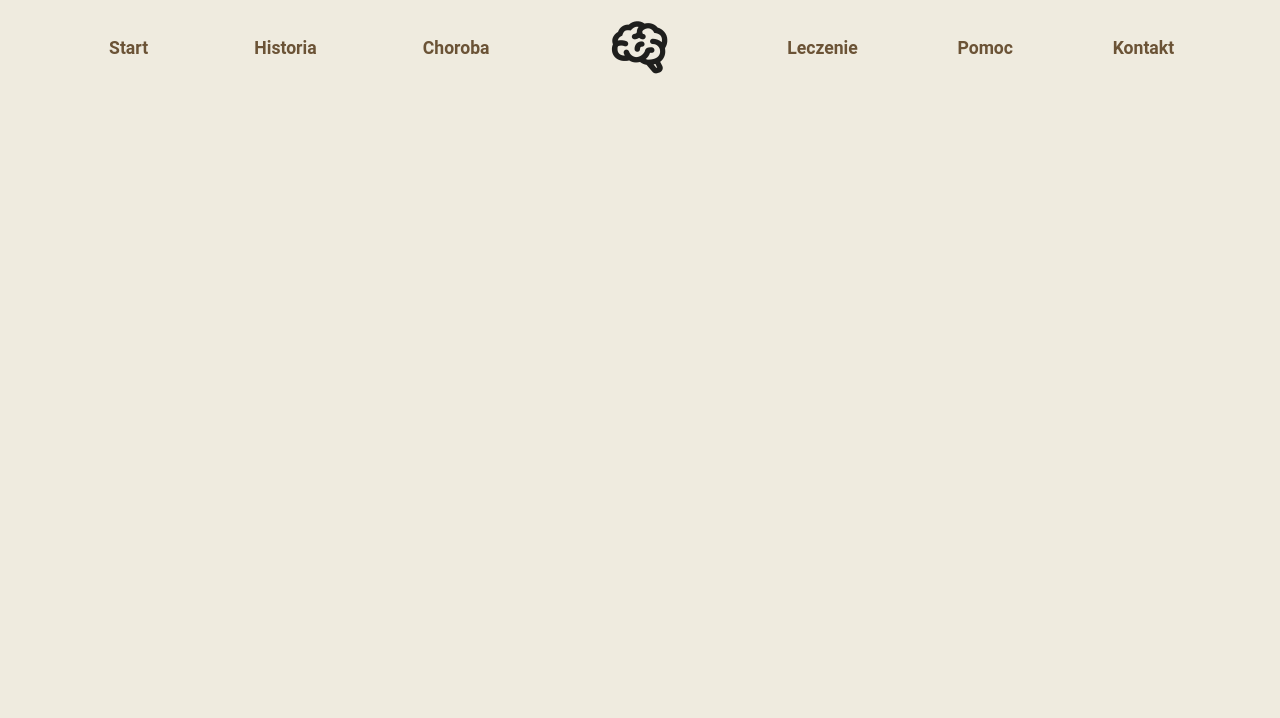
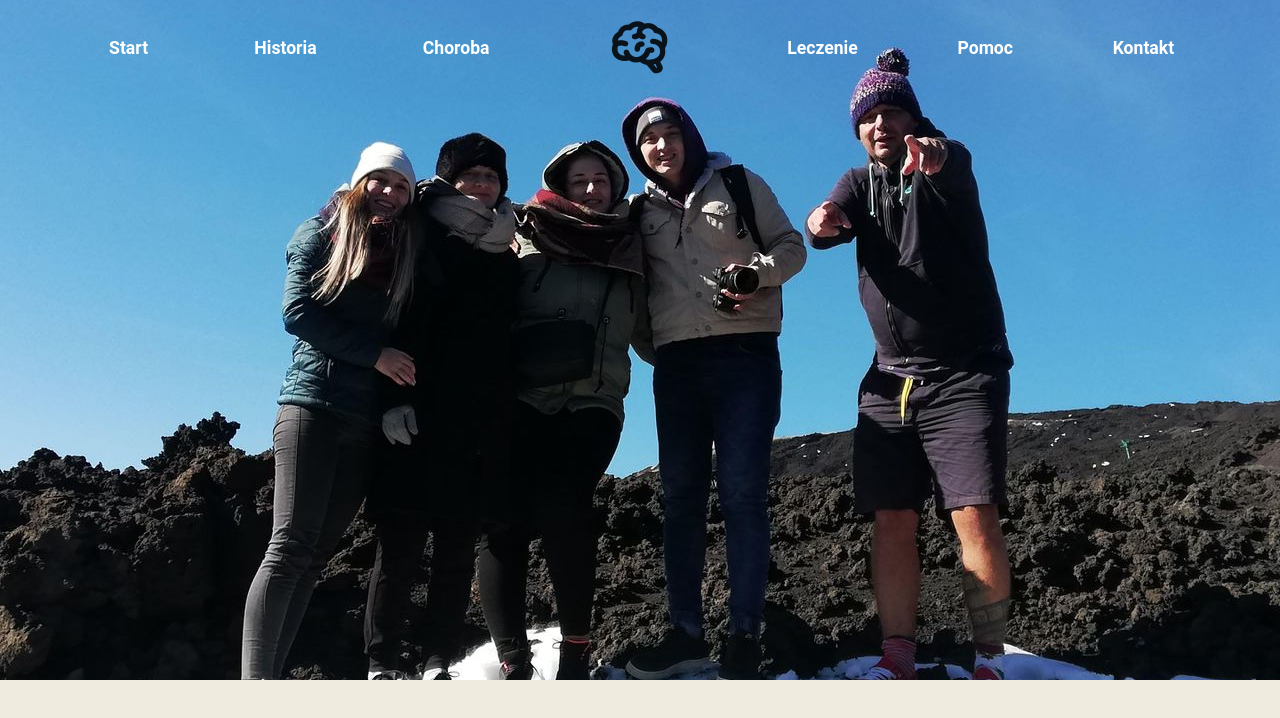
Before and after one commit to PatrykJarzynka/Memory, a Vue app: page / in a window 1280 px wide. Shown: the top 718 px of the page. Built offline with nearby package versions, Linux system fonts and the light colour scheme; a small style sheet from the web is missing.

Commit message:
Moved header out of main container. Created Hero component.

```diff
--- a/src/App.vue
+++ b/src/App.vue
@@ -1,9 +1,7 @@
 <template>
   <v-app theme="lightTheme">
-    <v-container class="main-container">
-      <Header/>
-      <router-view/>
-    </v-container>
+    <Header/>
+    <router-view/>
   </v-app>
 </template>
 
@@ -12,9 +10,5 @@
 </script>
 
 <style scoped lang="scss">
-.main-container {
-  @media only screen and (min-width: 1920px) {
-    max-width: 1500px;
-  }
-}
+
 </style>
--- a/src/components.d.ts
+++ b/src/components.d.ts
@@ -9,6 +9,7 @@ export {}
 declare module 'vue' {
   export interface GlobalComponents {
     Header: typeof import('./components/Header.vue')['default']
+    Hero: typeof import('./components/Hero.vue')['default']
     RouterLink: typeof import('vue-router')['RouterLink']
     RouterView: typeof import('vue-router')['RouterView']
   }
--- a/src/components/Header.vue
+++ b/src/components/Header.vue
@@ -53,7 +53,8 @@
 </script>
 
 <template>
-  <header>
+  <header class="header">
+    <v-container>
       <v-row
         v-if="xs"
         no-gutters
@@ -107,6 +108,7 @@
           </v-row>
         </v-col>
       </v-row>
+    </v-container>
 
     <v-navigation-drawer
       v-model="drawer"
@@ -120,6 +122,7 @@
 
           <v-list-item
             class="drawer-title-item"
+            lines="one"
           >
             <span class="drawer-title-item--text">{{ 'Sekcje' }}</span>
           </v-list-item>
@@ -150,6 +153,19 @@
 
 <style scoped lang="scss">
 
+.header {
+  position: fixed;
+  width: 100%;
+  left: 0;
+  right: 0;
+  margin-left: auto;
+  margin-right: auto;
+
+  @media only screen and (min-width: 1920px) {
+    max-width: 1500px;
+  }
+}
+
 .brand-icon {
   font-size: 65px;
 
@@ -159,7 +175,7 @@
 }
 
 .header-item {
-  color: rgb(var(--v-theme-primary));
+  color: rgb(var(--v-theme-accent));
   font-weight: 600;
   font-size: 1.1rem;
 
--- /dev/null
+++ b/src/components/Hero.vue
@@ -0,0 +1,17 @@
+<script setup lang="ts">
+
+</script>
+
+<template>
+  <v-sheet class="hero-container"/>
+</template>
+
+<style scoped lang="scss">
+
+  .hero-container {
+    background-image: url('public/images/hero-image.jfif');
+    background-position: center;
+    height: 85vh;
+  }
+
+</style>
--- a/src/pages/index.vue
+++ b/src/pages/index.vue
@@ -1,8 +1,16 @@
 <template>
-
+  <Hero/>
 </template>
 
 <script lang="ts" setup>
   //
 
 </script>
+
+<style lang="scss" scoped>
+.main-container {
+  @media only screen and (min-width: 1920px) {
+    max-width: 1500px;
+  }
+}
+</style>
--- a/src/plugins/vuetify.ts
+++ b/src/plugins/vuetify.ts
@@ -16,7 +16,9 @@ const lightTheme: ThemeDefinition = {
   dark: false,
   colors: {
     background: '#efebdf',
-    primary: '#6b5336'
+    primary: '#6b5336',
+    accent: '#fff',
+
   },
 }
 
```
Also changed, not shown: public/images/hero-image.jfif (added). Lines whose indentation alone changed are shown as unchanged.
